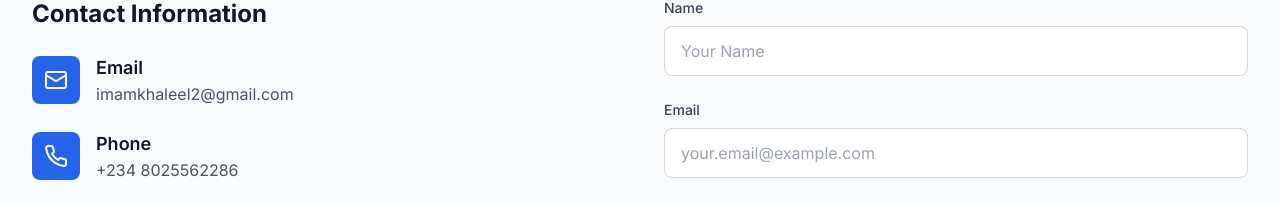
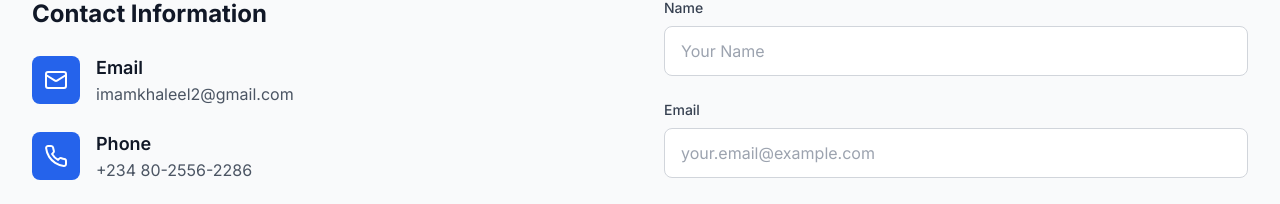
Before and after one commit to khalmam/MyPortfolio, a React (Vite) app: page / in a window 1280 px wide. Shown: the part 3322-3526 px from the top of the page. Built offline with nearby package versions, Linux system fonts and the light colour scheme.

Commit message:
Update Contact.tsx

```diff
--- a/src/components/Contact.tsx
+++ b/src/components/Contact.tsx
@@ -54,7 +54,7 @@
                 </div>
                 <div>
                   <h4 className="text-lg font-semibold text-gray-900">Phone</h4>
-                  <p className="text-gray-600">+234 8025562286</p>
+                  <p className="text-gray-600">+234 80-2556-2286</p>
                 </div>
               </div>
 
```
